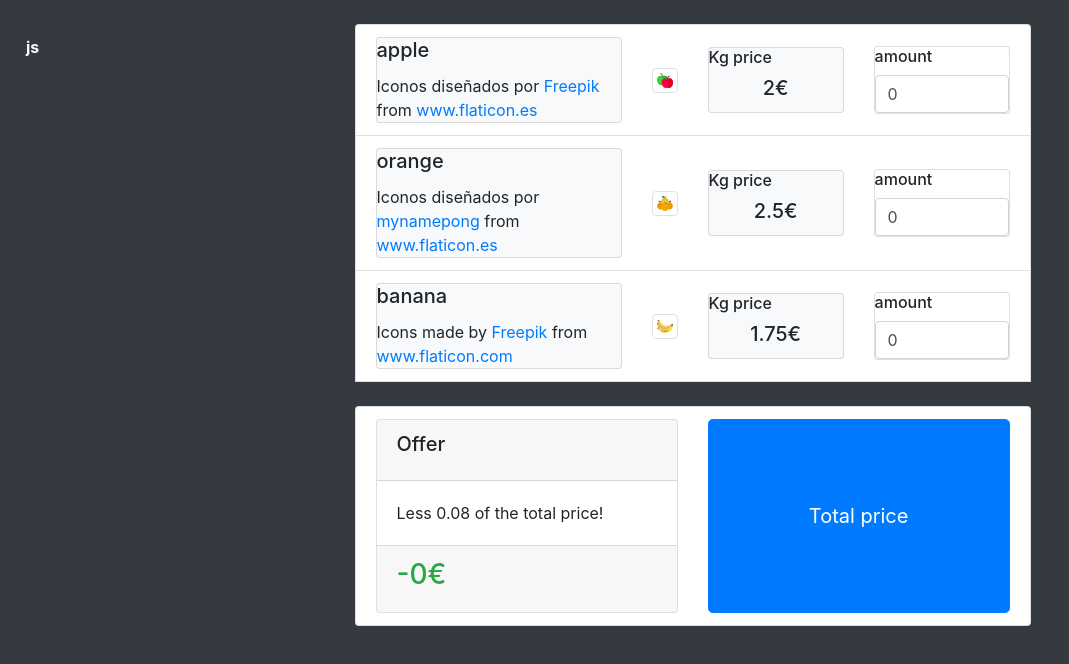
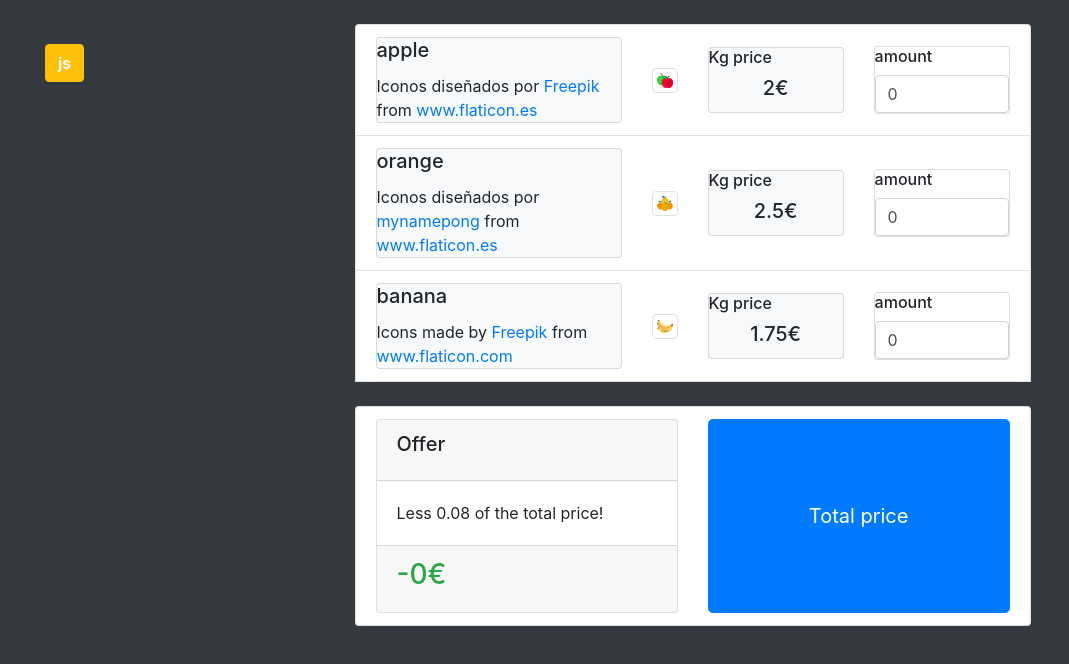
Before and after one commit to videnacry/cipsaJS, a React (Create React App) app: page / in a window 1280 px wide. Shown: the top 664 px of the page, without its empty margins (0-1069 px from the left). Built offline with nearby package versions, Linux system fonts and the light colour scheme.

Commit message:
directory responsive with burger button and links replaced by buttons

```diff
--- a/src/features/directory/index.js
+++ b/src/features/directory/index.js
@@ -1,4 +1,4 @@
-import {Button, Accordion} from 'react-bootstrap'
+import {Navbar, Button, Accordion} from 'react-bootstrap'
 import {useDispatch, useSelector} from 'react-redux'
 import {changePath, selectState} from './slice'
 import {annex} from '../../annex'
@@ -36,7 +36,7 @@ const Nav = () => {
                         <Accordion>
                             <dt>
                                 <Accordion.Toggle
-                                eventKey="0" as={Button} variant="link"
+                                eventKey="0" as={Button} variant="warning"
                                 className="text-light font-weight-bold text-decoration-none"
                                 onClick={() => dispatch(changePath(getPathArray(dir)))}
                                 >
@@ -52,7 +52,7 @@ const Nav = () => {
             } else {
                 return(
                     <dd>
-                        <Button variant="link" className="text-light text-decoration-none"
+                        <Button variant="primary" className="text-light text-decoration-none"
                         onClick={() => dispatch(changePath(getPathArray(dir)))}
                         >
                             {dir.name}
@@ -63,9 +63,14 @@ const Nav = () => {
         })
     }
     return(
-        <nav>
-            {getDirectoryAsDL(annex)}
-        </nav>
+        <Navbar collapseOnSelect expand="lg">
+            <Navbar.Toggle aria-controls="responsive-navbar-nav" className="bg-danger"/>
+            <Navbar.Collapse id="responsive-navbar-nav">
+                <Navbar>
+                    {getDirectoryAsDL(annex)}
+                </Navbar>
+            </Navbar.Collapse>
+        </Navbar>
     )
 }
 
```
